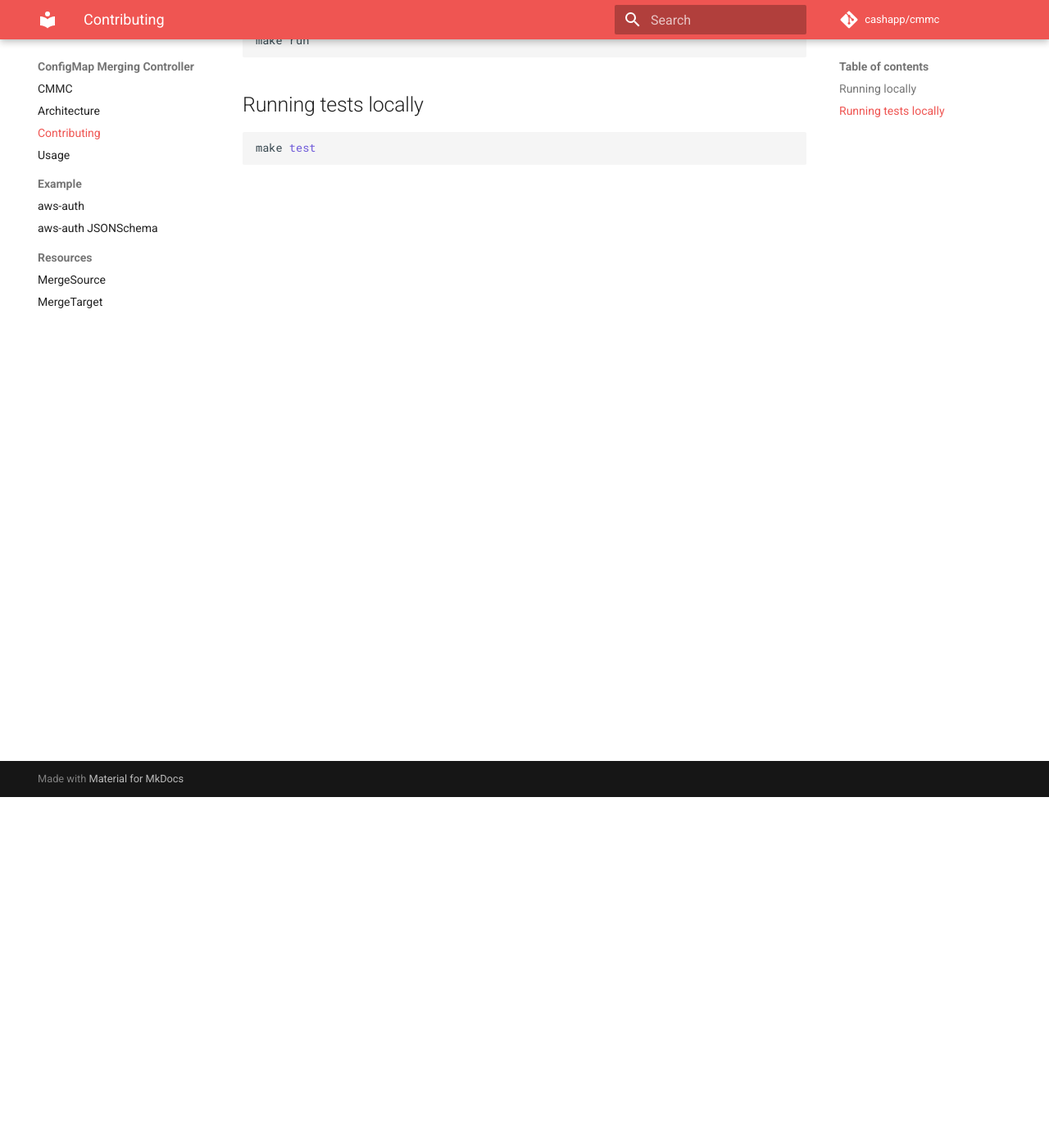
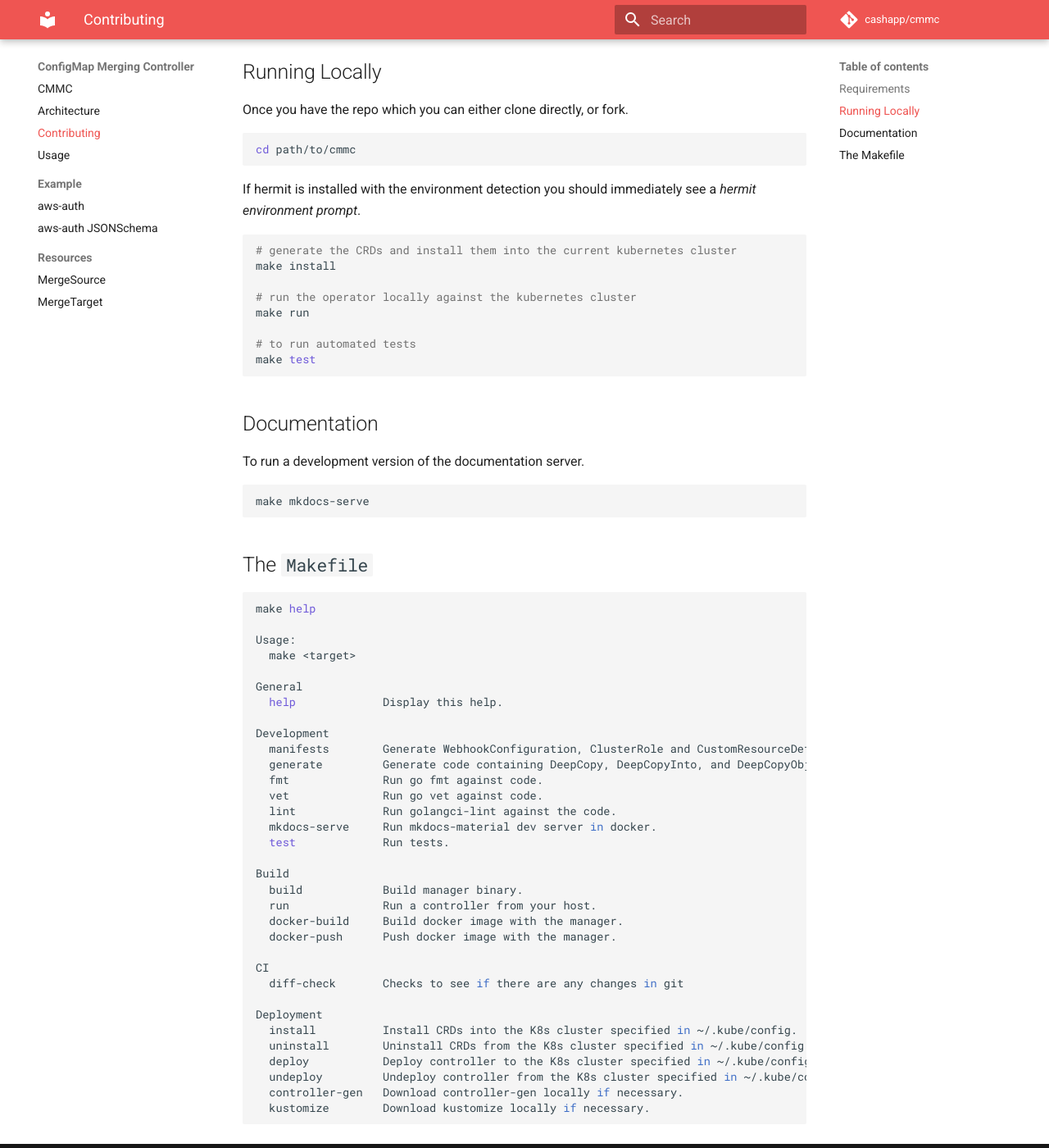
Before and after one commit to cashapp/cmmc, an MkDocs documentation site: the page built from docs/contributing.md, in a window 1280 px wide and 1400 px high, scrolled down 428 px. Shown: the whole window at 82% size. Built offline with MkDocs 1.6.1 and Material for MkDocs 9.7.7, drawn with Linux system fonts in a browser that asks for light colours; comment, search, counter and statistics services are not loaded; some of the changed text lies outside the part shown.

Commit message:
docs: Updates
- cleanup installation instructions
- add documentation for metrics
- Makefile cleanup and adding `mkdocs-serve`
- some function documentation to util/metrics module

Closes #1

````diff
--- a/docs/contributing.md
+++ b/docs/contributing.md
@@ -1,27 +1,85 @@
 # Contributing
 
 The operator is built on the [kubebuilder][1] library and has two controllers/reconcilers,
-one for the `MergeSource` resource and one for `MergeTarget`.
+one for the `MergeSource` resource and one for `MergeTarget`, if you haven't gone through
+the book, there are some very useful examples for how to get an operator running locally.
+
+## Requirements
+
+- **Hermit.** The library uses [hermit][3] for local dependency management,
+   see [installation instructions][4].
+- **Docker / Kubernetes.**  You'll generally need `docker` installed and have
+   a k8s cluster available for testing and iteration.
+
+## Running Locally
+
+Once you have the repo which you can either clone directly, or fork.
 
 ```sh
-git clone git@github.com:cashapp/cmmc.git
-cd cmmc
+cd path/to/cmmc
 ```
 
-## Running locally
-
-You can run a local build of the operator and point it at whatever cluster you
-want.
+If hermit is installed with the environment detection you should immediately see
+a _hermit environment prompt_.
 
 ```sh
+# generate the CRDs and install them into the current kubernetes cluster
 make install
+
+# run the operator locally against the kubernetes cluster
 make run
-```
 
-## Running tests locally
-
-```sh
+# to run automated tests
 make test
 ```
 
+## Documentation
+
+To run a development version of the documentation server.
+
+```sh
+make mkdocs-serve
+```
+
+## The `Makefile`
+
+```sh
+make help
+
+Usage:
+  make <target>
+
+General
+  help             Display this help.
+
+Development
+  manifests        Generate WebhookConfiguration, ClusterRole and CustomResourceDefinition objects.
+  generate         Generate code containing DeepCopy, DeepCopyInto, and DeepCopyObject method implementations.
+  fmt              Run go fmt against code.
+  vet              Run go vet against code.
+  lint             Run golangci-lint against the code.
+  mkdocs-serve     Run mkdocs-material dev server in docker.
+  test             Run tests.
+
+Build
+  build            Build manager binary.
+  run              Run a controller from your host.
+  docker-build     Build docker image with the manager.
+  docker-push      Push docker image with the manager.
+
+CI
+  diff-check       Checks to see if there are any changes in git
+
+Deployment
+  install          Install CRDs into the K8s cluster specified in ~/.kube/config.
+  uninstall        Uninstall CRDs from the K8s cluster specified in ~/.kube/config.
+  deploy           Deploy controller to the K8s cluster specified in ~/.kube/config.
+  undeploy         Undeploy controller from the K8s cluster specified in ~/.kube/config.
+  controller-gen   Download controller-gen locally if necessary.
+  kustomize        Download kustomize locally if necessary.
+```
+
 [1]: https://book.kubebuilder.io/
+[2]: https://github.com/cashapp/cmmc
+[3]: https://github.com/cashapp/hermit
+[4]: https://cashapp.github.io/hermit/usage/get-started/
````
Also changed, not shown: docs/usage.md (+21 -13 lines), 2 other files.
